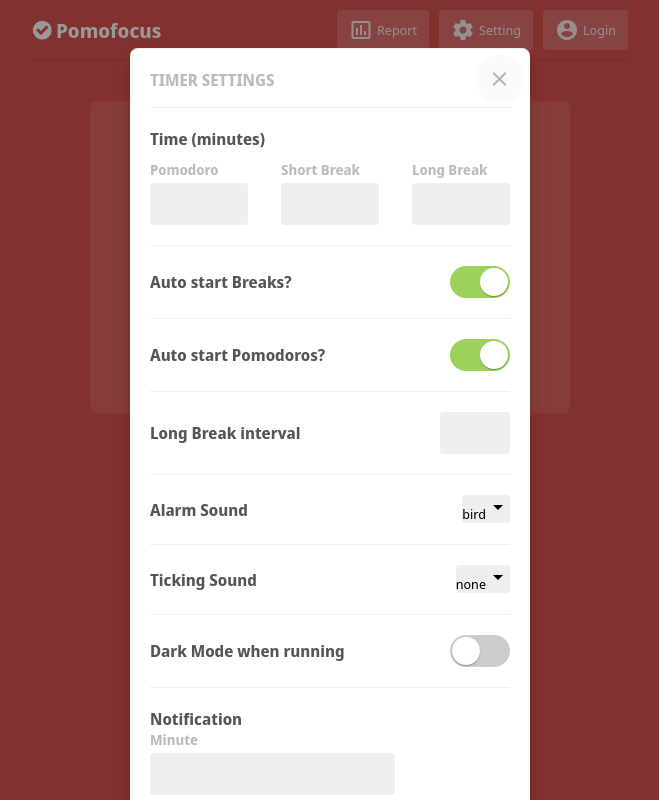
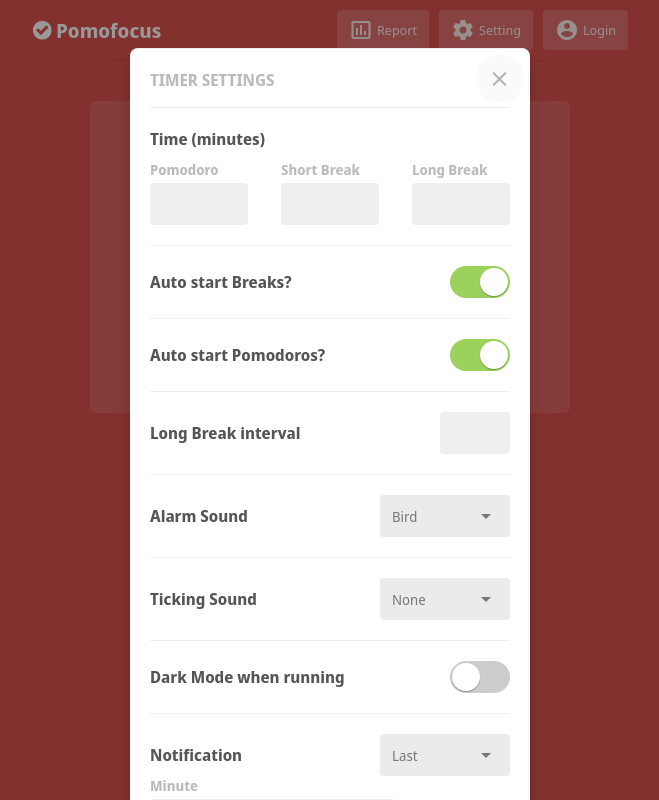
Before and after one commit to usmansbk/pomofocus, a React (Create React App) app: page /report in a window 1280 px wide. Shown: the whole page, without its empty margins (310-969 px from the left). Built offline with nearby package versions, Linux system fonts and the light colour scheme.

Commit message:
Style drop down

```diff
--- a/src/components/Select.js
+++ b/src/components/Select.js
@@ -1,14 +1,40 @@
+import clsx from "clsx";
+import { useCallback, useState } from "react";
 import Icon from "./Icon";
 import classes from "./Select.module.css";
 
-export default function Select({ value }) {
+const Item = ({ children, selected }) => (
+  <button className={clsx(classes.item, selected && classes.selected)}>
+    {children}
+  </button>
+);
+
+const Button = ({ value, onClick }) => (
+  <button className={classes.button} onClick={onClick}>
+    <span>{value}</span>
+    <Icon name="arrow_drop_down" />
+  </button>
+);
+
+export default function Select({ value, items = [] }) {
+  const [open, setOpen] = useState(false);
+  const toggle = useCallback(() => setOpen((prev) => !prev), []);
+
+  const selected = items.find((item) => item.value === value);
   return (
     <div className={classes.container}>
-      <button className={classes.button}>
-        <span>{value}</span>
-        <Icon name="arrow_drop_down" />
-      </button>
-      <ul className={classes.items}></ul>
+      <Button value={selected?.label} onClick={toggle} />
+      {open && (
+        <div className={classes.content} onClick={toggle}>
+          <ul className={classes.items}>
+            {items.map(({ value, label }) => (
+              <Item selected={selected?.value === value} key={value}>
+                {label}
+              </Item>
+            ))}
+          </ul>
+        </div>
+      )}
     </div>
   );
 }
--- a/src/components/Select.module.css
+++ b/src/components/Select.module.css
@@ -0,0 +1,51 @@
+.container {
+  position: relative;
+  min-width: 8.125rem;
+}
+
+.button {
+  background-color: rgba(235, 235, 235);
+  color: rgb(120, 120, 120);
+  font-size: 0.875rem;
+  height: 2.625rem;
+  padding: 0 0.75rem;
+  display: flex;
+  align-items: center;
+  justify-content: space-between;
+  width: 100%;
+}
+
+.button:active {
+  transform: translateY(0.125rem);
+}
+
+.content {
+  position: absolute;
+  background-color: white;
+  width: 100%;
+  border-radius: 0.25rem;
+  z-index: 1;
+  box-shadow: rgba(0, 0, 0, 0.15) 0 0.1875rem 0.375rem,
+    rgba(0, 0, 0, 0.12) 0 0.125rem 0.25rem;
+  margin-top: 0.25rem;
+}
+
+.items {
+  padding: 0.5rem 0;
+}
+
+.item {
+  padding: 0.75rem;
+  color: rgb(120, 120, 120);
+  font-size: 0.875rem;
+  width: 100%;
+  background-color: transparent;
+  border-radius: 0;
+  text-align: left;
+}
+
+.item:hover,
+.selected {
+  background-color: rgb(212, 212, 212);
+  color: rgb(69, 69, 69);
+}
--- a/src/components/Settings.js
+++ b/src/components/Settings.js
@@ -127,7 +127,22 @@
               <Switch />
             </Item>
             <Item col>
-              <Label>Notification</Label>
+              <Row>
+                <Label>Notification</Label>
+                <Select
+                  value="last"
+                  items={[
+                    {
+                      value: "every",
+                      label: "Every",
+                    },
+                    {
+                      value: "last",
+                      label: "Last",
+                    },
+                  ]}
+                />
+              </Row>
               <Input label="Minute" />
             </Item>
           </div>
```
